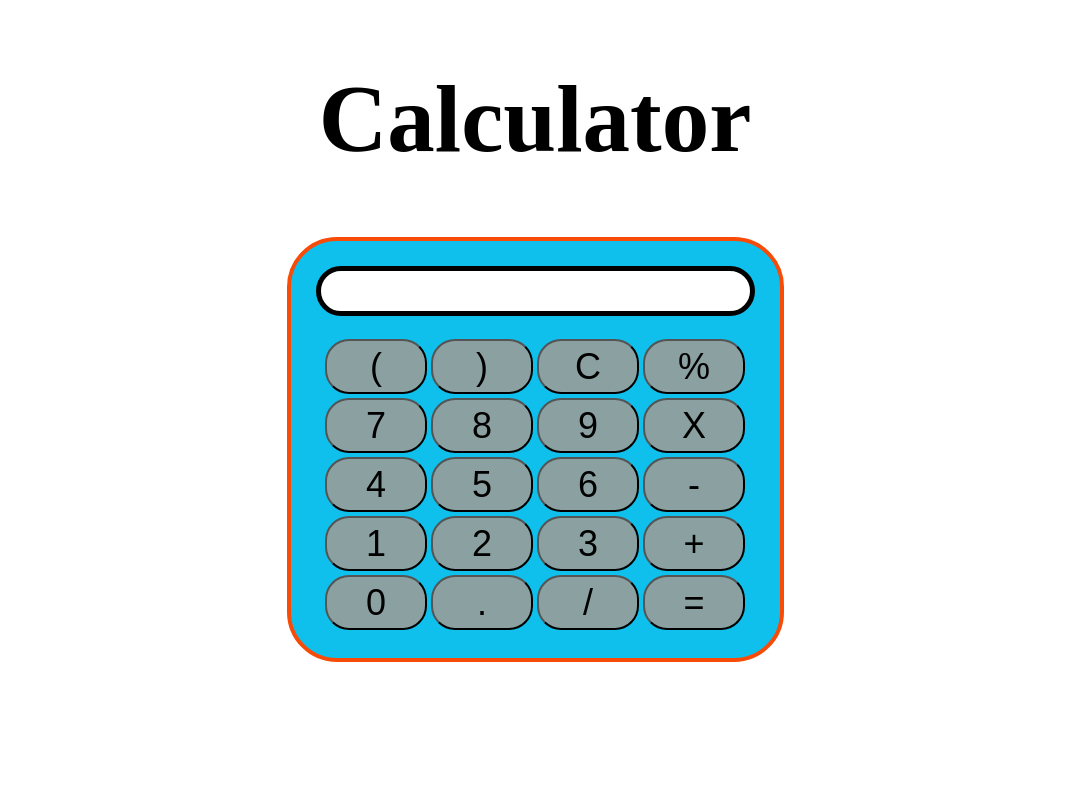
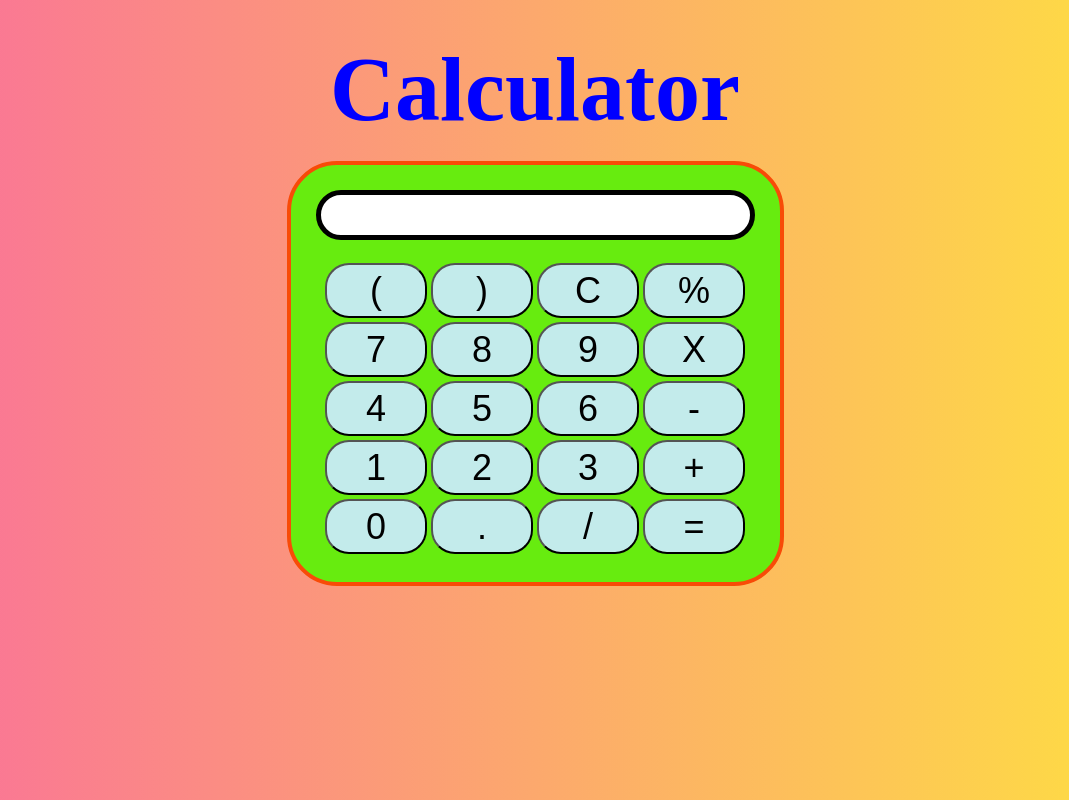
Before and after one commit to shivam-singh-au17/Calculator_project, a plain HTML site: page index.html in a window 1280 px wide. Shown: the whole page, without its empty margins (105-1174 px from the left). Drawn offline with Linux system fonts and the light colour scheme.

Commit message:
updated html and css files

```diff
--- a/index.html
+++ b/index.html
@@ -9,7 +9,7 @@
 </head>
 <body>
     <div class="container">
-        <h1>Calculator</h1>
+        <div class="hedding">Calculator</div>
         <div class="calculator">
         <input type="text" name="screen" id="screen">
         <table>
--- a/style.css
+++ b/style.css
@@ -1,6 +1,10 @@
+body{
+    background-image: linear-gradient(to right, #fa709a 0%, #fee140 100%);
+}
 .container{
+    padding-top: 30px;
     text-align: center;
-    margin-top: 10px;
+    color: blue;
 }
 table{
     margin: auto;
@@ -14,17 +18,19 @@ input{
 button{
     border-radius: 24px;
     font-size: 36px;
-    background-color: rgb(139, 160, 160);
+    background-color: rgb(195, 235, 235);
     width: 102px;
     height: 55px;
 }
 .calculator{
     display: inline-block;
-    background-color: rgb(15, 192, 236);
+    background-color: rgb(103, 236, 15);
     padding: 25px;
     border-radius: 50px;
     border: 4px solid rgb(248, 75, 7);
 }
-h1{
-    font-size: 95px;
+.hedding{
+font-weight: bolder;
+    font-size: 90px;
+    padding-bottom: 20px;
 }
```
